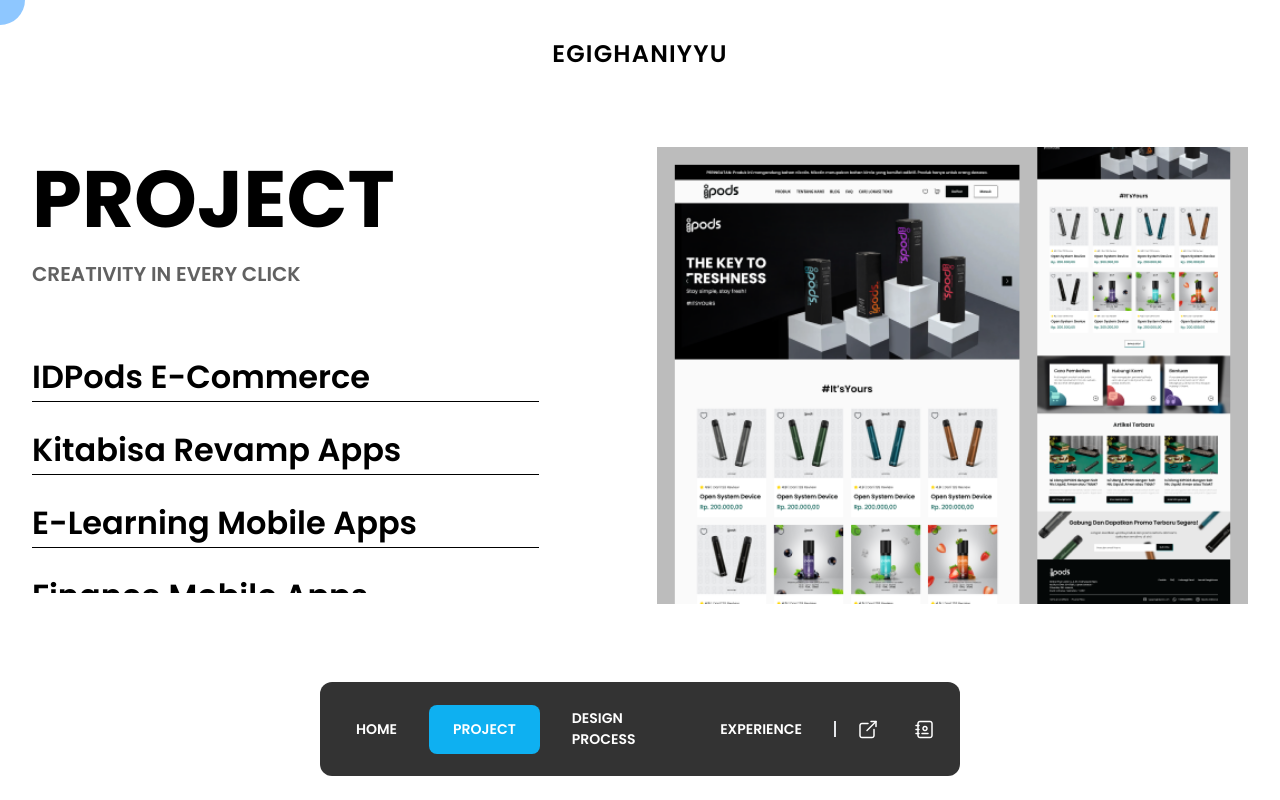
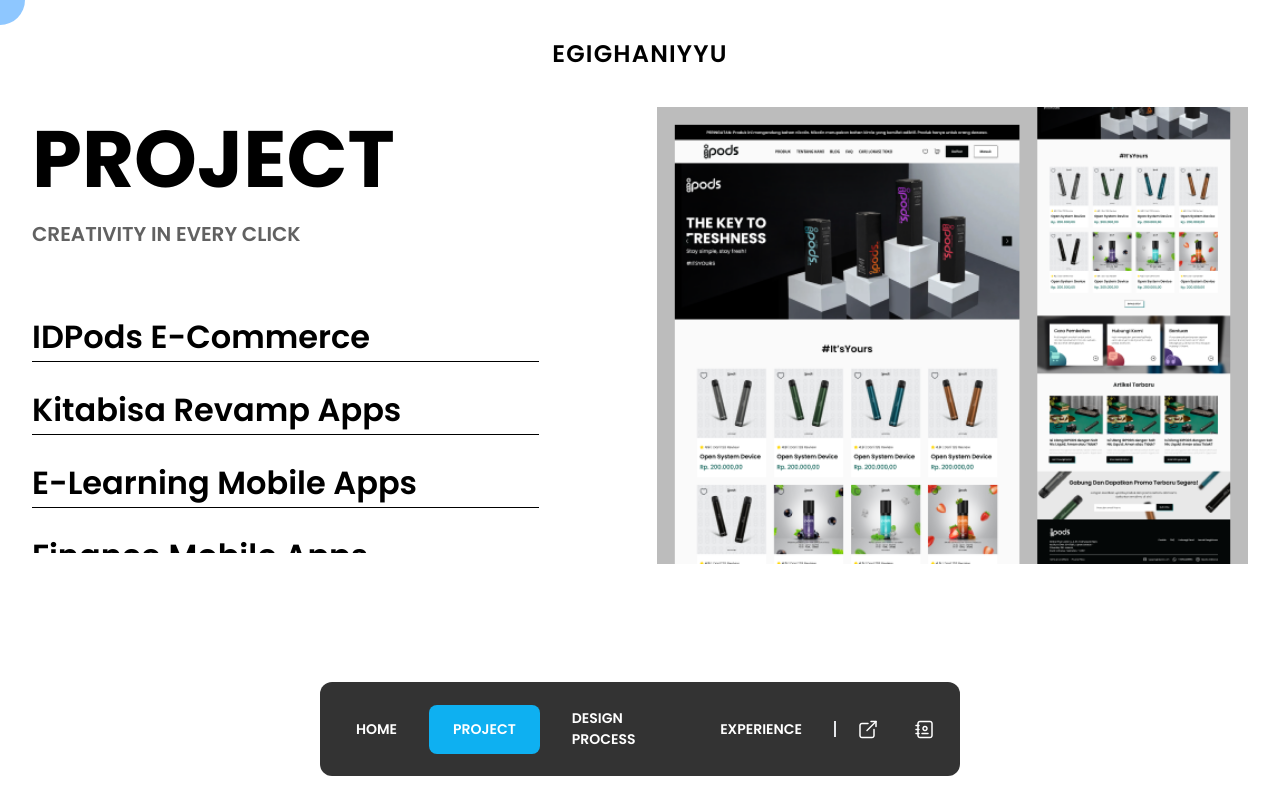
Before and after one commit to Egighaniyyu/portfolio-revamp, a React app: page /project in a window 1280 px wide. Built offline with nearby package versions, Linux system fonts and the light colour scheme; the HTML template or start-up script is replaced by a standard one.

Commit message:
chore(scroll) : styling scrollbar

```diff
--- a/src/assets/css/index.css
+++ b/src/assets/css/index.css
@@ -1,4 +1,19 @@
 @import url("https://fonts.googleapis.com/css2?family=Poppins:wght@400;500;600;700&display=swap");
+
+/* scroll */
+::-webkit-scrollbar {
+  width: 12px;
+}
+
+::-webkit-scrollbar-track {
+  background: #b7eaff;
+  border-radius: 12px;
+}
+
+::-webkit-scrollbar-thumb {
+  background: #0eb0f1;
+  border-radius: 12px;
+}
 
 /* navbar */
 .header-logo {
--- a/src/pages/Project.jsx
+++ b/src/pages/Project.jsx
@@ -7,7 +7,7 @@
   return (
     <>
       <Mainlayouts>
-        <div className="container flex justify-between items-center w-full mt-10">
+        <div className="container flex justify-between items-center w-full">
           <div className="w-5/12">
             <div className="flex flex-col items-start gap-16">
               <div className="flex flex-col items-start gap-5">
```
